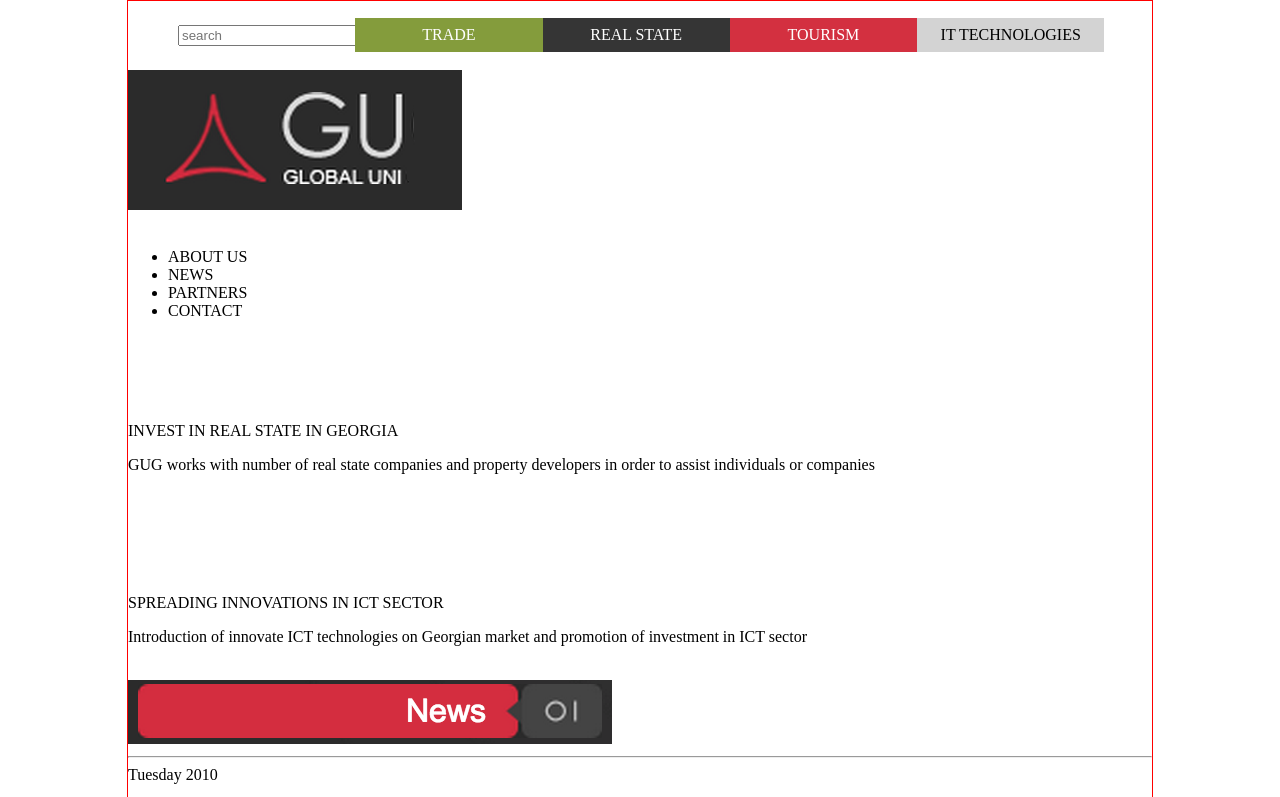
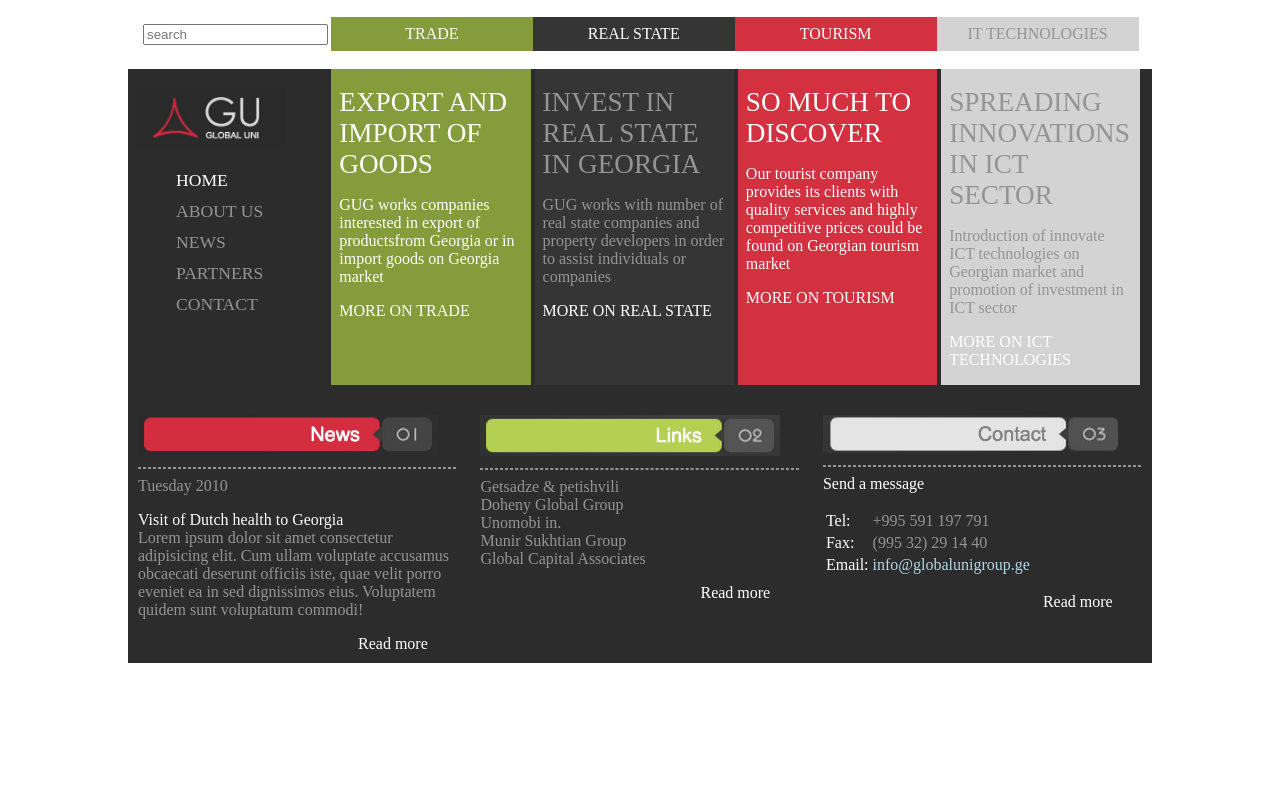
Before and after one commit to LuisJacoboMoncayo/pw12132233, a plain HTML site: page practica03/index.html in a window 1280 px wide. Shown: the top 797 px of the page. Drawn offline with Linux system fonts and the light colour scheme.

Commit message:
Practica03 CSS - completa

```diff
--- a/practica03/css/estilos.css
+++ b/practica03/css/estilos.css
@@ -2,14 +2,17 @@ body{
     font-size: 16px;
     max-width: 1024px;
     margin: 0px auto;
-    border: 1px solid red;
 }
 
 header nav ul li{
     width: 17.0%;
     display: inline-block;
     text-align: center;
-    padding: 8px 10px;
+    padding: 8px 14px;
+}
+
+header ul{
+    margin-left: -39px;
 }
 
 header nav ul li:nth-child(2){
@@ -28,6 +31,83 @@ header nav ul li:nth-child(5){
     background: lightgray;
 }
 
+hr{
+    color: #949494;
+    border-style: dashed;
+}
+
+section article{
+    width: 17.9%;
+    display: inline-block;
+    vertical-align: top;
+    height: 280px;
+    padding: 18px 8px;
+}
+
+section, footer{
+    background: #2C2C2C;
+}
+
+section article img{
+    width: 150px;
+}
+
+section article ul{
+    list-style: none;
+}
+
+section article ul li{
+    margin-bottom: 10px;
+}
+
+section article:nth-child(2){
+    background: #849C3C;
+}
+
+section article:nth-child(3){
+    background: #353535;
+}
+
+section article:nth-child(4){
+    background: #D33040;
+}
+
+section article:nth-child(5){
+    background: lightgray;
+}
+
+footer img{
+    width: 300px;
+}
+
+footer article{
+    width: 31.1%;
+    display: inline-block;
+    vertical-align: top;
+    margin-top: 20px;
+    padding: 10px;
+}
+
 .letra-blanca{
     color: white;
 }
+
+.letra-gris{
+    color: #949494;
+}
+
+.letra-azul{
+    color: lightblue;
+}
+
+.tam-menu-letral{
+    font-size: 1.1em;
+}
+
+.tam-tarjetas{
+    font-size: 1.7em;
+}
+
+.read-more{
+    margin-left: 220px;
+}
--- a/practica03/index.html
+++ b/practica03/index.html
@@ -60,7 +60,7 @@
             <span class="letra-blanca nito">MORE ON TOURISM</span>
         </article>
         <article>
-            <span class="letra-gris">SPREADING INNOVATIONS IN ICT SECTOR</span>
+            <span class="letra-gris tam-tarjetas">SPREADING INNOVATIONS IN ICT SECTOR</span>
             <p></p>
             <span class="letra-gris">
                 Introduction of innovate ICT technologies on Georgian market and
```
